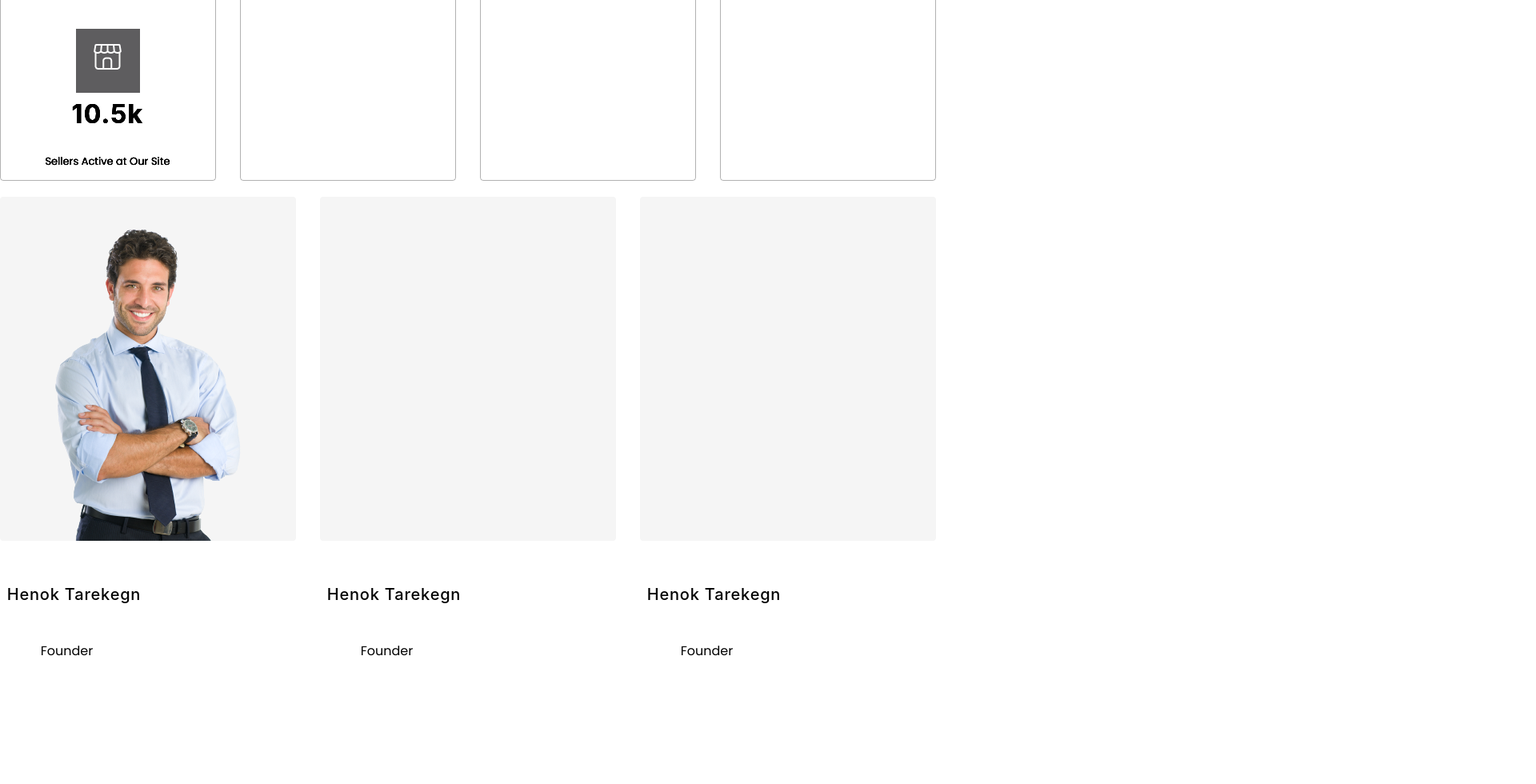
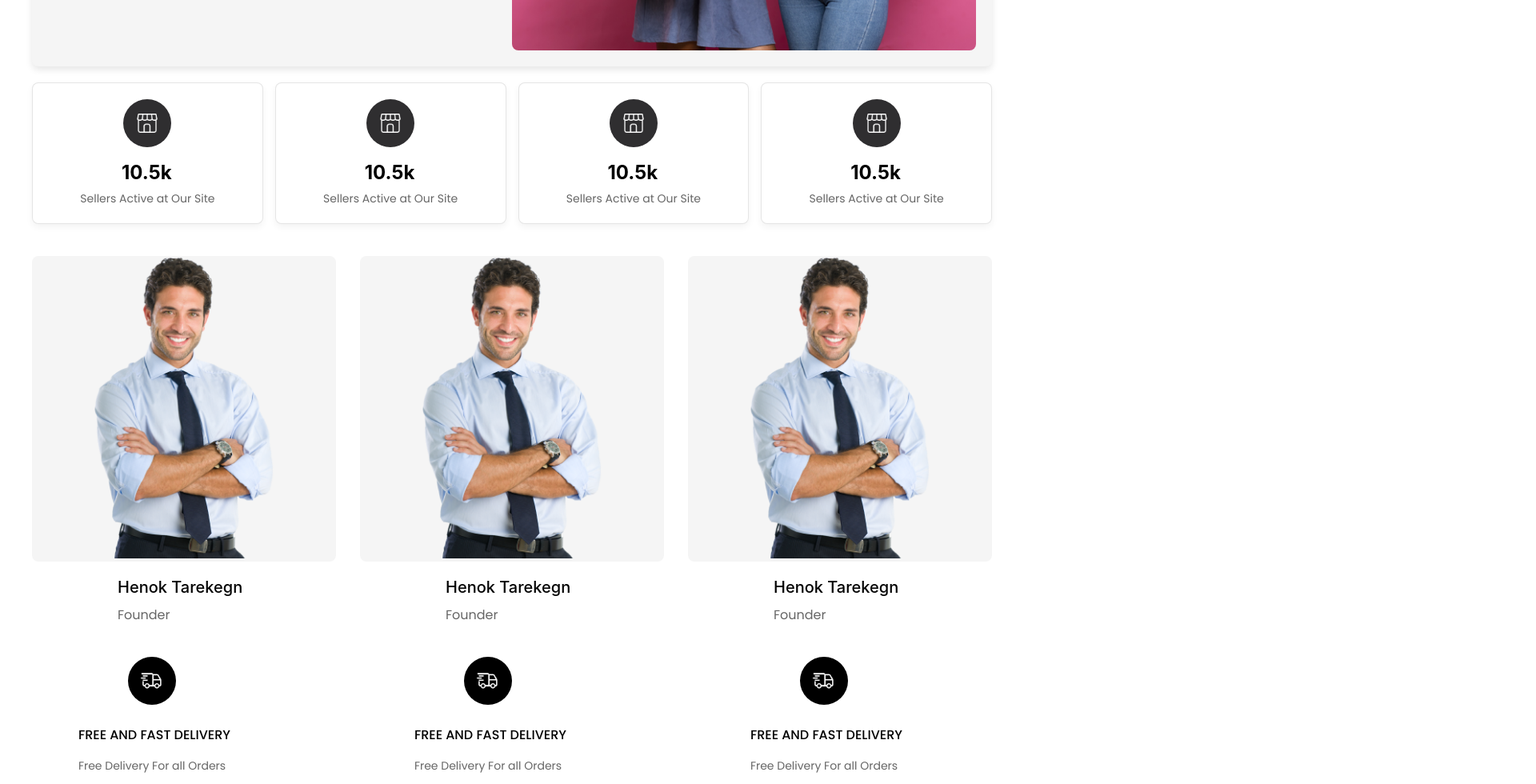
Before and after one commit to CybersoftInt/E-gebeya2, a React (Create React App) app: page /about in a window 1280 px wide. Shown: the part 580-1560 px from the top of the page at 80% size, 1920 px wide, since content can reach past the window. Built offline with nearby package versions, Linux system fonts and the light colour scheme.

Commit message:
Updated About.css and About.jsx

```diff
--- a/src/Pages/About/About.css
+++ b/src/Pages/About/About.css
@@ -1,422 +1,211 @@
+.about-container {
+    max-width: 1200px;
+    margin: 0 auto;
+    padding: 20px;
+}
+
 .story {
     display: flex;
     flex-direction: row;
     padding: 20px;
-    margin: 20px;
+    margin: 20px 0;
+    background-color: #f5f5f5;
+    border-radius: 8px;
+    box-shadow: 0 4px 8px rgba(0, 0, 0, 0.1);
 }
 
 .text {
     display: flex;
     flex-direction: column;
-    margin: 20px 25px;
+    margin: 20px;
+    flex: 1;
 }
 
 h1 {
-    /* Our Story */
-
-    width: 277px;
-    height: 64px;
-
-    /* Heading/54PX SemiBold */
-    font-family: 'Inter';
-    font-style: normal;
+    font-family: 'Inter', sans-serif;
     font-weight: 600;
     font-size: 54px;
     line-height: 64px;
-    /* identical to box height, or 119% */
     text-align: justify;
-    letter-spacing: 0.06em;
-
     color: #000000;
-
-
-    /* Inside auto layout */
-    flex: none;
-    order: 0;
-    flex-grow: 0;
     margin-bottom: 10px;
-
 }
 
 .text p {
-    /* Frame 868 */
-
-    /* Auto layout */
-    display: flex;
-    flex-direction: column;
-    align-items: flex-start;
+    font-family: 'Poppins', sans-serif;
+    font-size: 16px;
+    line-height: 1.5;
     text-align: justify;
-    /* white-space: nowrap; */
-    padding: 0px;
-    gap: 24px;
-    left: 0;
-    width: 525px;
-    height: 232px;
-
-
-    /* Inside auto layout */
-    flex: none;
-    order: 1;
-    flex-grow: 0;
-
+    color: #333;
+    margin: 0;
 }
 
 .story img {
-    /* Side Image */
-    max-width: 600px;
-    position: relative;
-    width: 505px;
-    height: 404px;
-    right: 0;
-    top: 10px;
-    background: #EB7EA8;
-    border-radius: 4px 0px 0px 4px;
-
+    max-width: 50%;
+    border-radius: 8px;
 }
 
 .counter {
-    /* Frame 891 */
-
-    /* Auto layout */
     display: flex;
     flex-direction: row;
-    align-items: flex-start;
-    padding: 0px;
-    gap: 30px;
-
-    position: relative;
-    width: 1170px;
-    height: 230px;
-
-
+    justify-content: space-between;
+    /* Distribute space evenly */
+    gap: 15px;
+    /* Adjust gap for better spacing */
+    margin: 20px 0;
 }
 
 .stat {
-    /* Frame 870 */
-
-    box-sizing: border-box;
-
-    width: 270px;
-    height: 230px;
-
-    border: 1px solid rgba(0, 0, 0, 0.3);
-    border-radius: 4px;
-
-    /* Inside auto layout */
-    flex: none;
-    order: 0;
-    flex-grow: 0;
-
+    flex: 1;
+    min-width: 200px;
+    /* Reduced width */
+    padding: 20px;
+    border: 1px solid rgba(0, 0, 0, 0.1);
+    border-radius: 8px;
+    text-align: center;
+    background-color: #fff;
+    box-shadow: 0 4px 8px rgba(0, 0, 0, 0.05);
 }
 
-/* .stat:hover {
-    /* Frame 871 */
-
-/* width: 270px;
-    height: 230px; */
-
-/* Secondary 2 */
-/* background: #DB4444;
-    /* Categogy/20 */
-/*box-shadow: 0px 2px 10px 2px rgba(0, 0, 0, 0.2);
-    border-radius: 4px; */
-
-/* Inside auto layout */
-/* flex: none;
-    order: 1;
-    flex-grow: 0; */
-
-/* } */
 .icon-stat {
-    /* Frame 701 */
-
-    /* Auto layout */
     display: flex;
     flex-direction: column;
     align-items: center;
-    padding: 0px;
-    gap: 24px;
-    position: absolute;
-    width: 169px;
-    height: 170px;
-    left: 50px;
-    top: 30px;
-
-
 }
 
 .icon {
-
-
-    /* Ellipse 6 */
-
-    position: absolute;
-    left: 0%;
-    right: 0%;
-    top: 0%;
-    bottom: 0%;
-    margin: 10px 45px;
-    width: 80px;
-    height: 80px;
-    /* Primary 1 */
-    background: #2F2E30;
-    opacity: 0.3;
-
-
-
+    width: 60px;
+    /* Reduced size */
+    height: 60px;
+    /* Reduced size */
+    background-color: #2f2e30;
+    border-radius: 50%;
+    display: flex;
+    align-items: center;
+    justify-content: center;
+    margin-bottom: 20px;
 }
 
 .icon img {
-    /* icon:shop */
-
-    /* position: absolute;
-    left: 25%;
-    right: 25%;
-    top: 25%;
-    bottom: 25%; */
-    /* Group */
-
-    position: absolute;
-    left: 9.15%;
-    margin: auto;
-    right: 9.2%;
-    top: 0px;
-    bottom: 12.5%;
-
-
-
-
+    width: 50%;
+    height: 50%;
 }
 
-.desc {
-    /* Frame 695 */
+.desc h3 {
+    font-family: 'Inter', sans-serif;
+    font-weight: 700;
+    font-size: 24px;
+    /* Reduced size */
+    color: #000;
+    margin: 0 0 10px;
+}
 
-    /* Auto layout */
+.desc p {
+    font-family: 'Poppins', sans-serif;
+    font-size: 14px;
+    /* Reduced size */
+    color: #666;
+    margin: 0;
+}
+
+.persona {
+    display: flex;
+    flex-wrap: wrap;
+    gap: 30px;
+    margin: 20px 0;
+}
+
+.indiv {
+    flex: 1;
+    min-width: 360px;
+    text-align: center;
+}
+
+.indiv-img {
+    background-color: #f5f5f5;
+    border-radius: 8px;
+    overflow: hidden;
+    margin-top: 20px;
+    margin-bottom: 20px;
+    /* max-width: 300px; */
+    max-height: 400px;
+}
+
+.indiv-img img {
+    width: 60%;
+    height: auto;
+    object-fit: cover;
+}
+
+.indiv-desc {
     display: flex;
     flex-direction: column;
     align-items: center;
-    padding: 0px;
-    gap: 12px;
-    margin: auto;
-    width: 169px;
-    height: 66px;
-
-
-    /* Inside auto layout */
-    flex: none;
-    order: 1;
-    flex-grow: 0;
-
-}
-
-.desc h3 {
-    /* FREE AND FAST DELIVERY */
-
-    width: 92px;
-    height: 30px;
-    margin-top: 50px;
-    margin-bottom: 10px;
-
-    /* Heading/32PX Bold */
-    font-family: 'Inter';
-    font-style: normal;
-    font-weight: 700;
-    font-size: 32px;
-    line-height: 30px;
-    /* identical to box height, or 94% */
-    letter-spacing: 0.04em;
-
-    color: #000000;
-
-
-    /* Inside auto layout */
-    flex: none;
-    order: 0;
-    flex-grow: 0;
-
-}
-
-.desc p {
-    /* Free delivery for all orders over $140 */
-
-    width: 169px;
-    height: 24px;
-
-    /* Title/16PX Regular */
-    font-family: 'Poppins';
-    font-style: normal;
-    font-weight: 400;
-    font-size: small;
-    white-space: nowrap;
-    line-height: 24px;
-    /* identical to box height, or 150% */
-    text-align: center;
-    margin: 10px;
-    color: #000000;
-
-
-    /* Inside auto layout */
-    flex: none;
-    order: 1;
-    flex-grow: 0;
-
-}
-
-.persona {
-    /* Frame 890 */
-
-    /* Auto layout */
-    display: flex;
-    flex-direction: row;
-    align-items: flex-start;
-    padding: 0px;
-    gap: 30px;
-    margin-top: 20px;
-    position: relative;
-    width: 1170px;
-    height: 564px;
-
-
-}
-
-.indiv {
-    /* Frame 888 */
-
-    /* Auto layout */
-    display: flex;
-    flex-direction: column;
-    align-items: flex-start;
-    padding: 0px;
-    gap: 32px;
-
-    width: 370px;
-    height: 564px;
-
-
-    /* Inside auto layout */
-    flex: none;
-    order: 0;
-    flex-grow: 0;
-
-}
-
-.indiv-img {
-    /* Frame 874 */
-
-    width: 370px;
-    height: 430px;
-
-    /* Secondary */
-    background: #F5F5F5;
-    border-radius: 4px;
-
-    /* Inside auto layout */
-    flex: none;
-    order: 0;
-    flex-grow: 0;
-
-}
-
-.indiv-img img {
-    /* image 46 */
-
-    position: absolute;
-    width: 236px;
-    height: 391px;
-    left: 67px;
-    top: 39px;
-
-    /* background: url(image.png); */
-
-}
-
-.indiv-desc {
-    /* Frame 884 */
-
-    /* Auto layout */
-    display: flex;
-    flex-direction: column;
-    align-items: flex-start;
-    padding: 0px;
-    gap: 16px;
-
-    width: 185px;
-    height: 102px;
-
-
-    /* Inside auto layout */
-    flex: none;
-    order: 1;
-    flex-grow: 0;
-
-}
-
-.name {
-    /* Frame 878 */
-
-    /* Auto layout */
-    display: flex;
-    flex-direction: column;
-    align-items: flex-start;
-    padding: 0px;
-    gap: 8px;
-
-    width: 185px;
-    height: 62px;
-
-
-    /* Inside auto layout */
-    flex: none;
-    order: 0;
-    flex-grow: 0;
-
 }
 
 .name h3 {
-    /* Tom Cruise */
-
-    width: 185px;
-    height: 30px;
-
-    /* Heading/32PX Medium */
-    font-family: 'Inter';
-    font-style: normal;
+    text-align: left;
+    font-family: 'Inter', sans-serif;
     font-weight: 500;
     font-size: 20px;
-    line-height: 30px;
-    /* identical to box height, or 94% */
-    letter-spacing: 0.04em;
-
-    color: #000000;
-
-
-    /* Inside auto layout */
-    flex: none;
-    order: 0;
-    flex-grow: 0;
-
+    color: #000;
+    margin: 0 0 10px;
 }
 
 .name p {
-    /* Founder & Chairman */
+    font-family: 'Poppins', sans-serif;
+    text-align: left;
+    font-size: 16px;
+    color: #666;
+    margin: 0;
+}
 
-    width: 167px;
-    height: 24px;
+.benefits {
+    display: flex;
+    justify-content: space-around;
+    margin-top: 40px;
+    margin-left: -60px;
+}
 
-    /* Title/16PX Regular */
-    font-family: 'Poppins';
-    font-style: normal;
-    font-weight: 400;
+.benefit {
+    display: flex;
+    flex-direction: column;
+    align-items: center;
+    text-align: center;
+    max-width: 200px;
+}
+
+.benefit-icon {
+    width: 60px;
+    height: 60px;
+    background-color: #000;
+    border-radius: 50%;
+    display: flex;
+    align-items: center;
+    justify-content: center;
+    margin-bottom: 10px;
+}
+
+.benefit-icon img {
+    width: 50%;
+    height: 50%;
+}
+
+.benefit-desc h4 {
+    font-family: 'Inter', sans-serif;
+    font-weight: 700;
     font-size: 16px;
-    line-height: 24px;
-    /* identical to box height, or 150% */
+    color: #000;
+    margin: 0 0 5px;
+}
 
-    color: #000000;
+.benefit-desc p {
+    font-family: 'Poppins', sans-serif;
+    font-size: 14px;
+    color: #666;
+    margin: 0;
+}
 
-
-    /* Inside auto layout */
-    flex: none;
-    order: 1;
-    flex-grow: 0;
-
+.ben {
+    white-space: nowrap;
 }
--- a/src/Pages/About/About.jsx
+++ b/src/Pages/About/About.jsx
@@ -1,122 +1,67 @@
 import React from 'react'
-import "./About.css"
-import SideImage from "../../Components/Assets/About_Side Image.png"
-import IconShop from "../../Components/Assets/icon_shop.png"
-import IndivImage from "../../Components/Assets/image 46.png"
+import './About.css'
+import SideImage from '../../Components/Assets/About_Side Image.png'
+import IconShop from '../../Components/Assets/icon_shop.png'
+import IndivImage from '../../Components/Assets/image 46.png'
+import DeliveryIcon from "../../Components/Assets/icon-delivery.png"
+
 function About() {
     return (
-        <div>
+        <div className="about-container">
             <div className="story">
                 <div className="text">
                     <h1>Our Story</h1>
                     <p>Lorem ipsum dolor sit amet consectetur adipisicing elit. Alias molestiae earum, in magnam, et magni saepe vero quaerat accusantium optio ipsum maiores repellendus dolorem amet illo consectetur ipsam voluptatum corrupti.</p>
                 </div>
-                <img src={SideImage} alt="" />
+                <img src={SideImage} alt="Our Story Side Image" />
             </div>
             <div className="counter">
-                <div className="stat">
+                {[...Array(4)].map((_, index) => (
+                    <div className="stat" key={index}>
                         <div className="icon-stat">
                             <div className="icon">
-                            <img src={IconShop} alt="" />
+                                <img src={IconShop} alt="Shop Icon" />
                             </div>
                             <div className="desc">
                                 <h3>10.5k</h3>
                                 <p>Sellers Active at Our Site</p>
                             </div>
                         </div>
-
-
-
-
                     </div>
-                <div className="stat">
-                    <div className="icon-stat">
-                        <div className="icon">
-                            <img src={IconShop} alt="" />
-                        </div>
-                        <div className="desc">
-                            <h3>10.5k</h3>
-                            <p>Sellers Active at Our Site</p>
-                        </div>
-                    </div>
-
-
-
-
-                </div>
-                <div className="stat">
-                    <div className="icon-stat">
-                        <div className="icon">
-                            <img src={IconShop} alt="" />
-                        </div>
-                        <div className="desc">
-                            <h3>10.5k</h3>
-                            <p>Sellers Active at Our Site</p>
-                        </div>
-                    </div>
-
-
-
-
-                </div>
-                <div className="stat">
-                    <div className="icon-stat">
-                        <div className="icon">
-                            <img src={IconShop} alt="" />
-                        </div>
-                        <div className="desc">
-                            <h3>10.5k</h3>
-                            <p>Sellers Active at Our Site</p>
-                        </div>
-                    </div>
-
-
-
-
-                </div>
-
-
+                ))}
             </div>
             <div className="persona">
-                <div className="indiv">
+                {[...Array(3)].map((_, index) => (
+                    <div className="indiv" key={index}>
                         <div className="indiv-img">
-                        <img src={IndivImage} alt="" />
+                            <img src={IndivImage} alt="Individual" />
                         </div>
                         <div className="indiv-desc">
                             <div className="name">
                                 <h3>Henok Tarekegn</h3>
                                 <p>Founder</p>
                             </div>
-
                         </div>
                     </div>
-                <div className="indiv">
-                    <div className="indiv-img">
-                        <img src={IndivImage} alt="" />
+                ))}
             </div>
-                    <div className="indiv-desc">
-                        <div className="name">
-                            <h3>Henok Tarekegn</h3>
-                            <p>Founder</p>
+            <div className="benefits">
+                {[...Array(3)].map((_, index) => (
+                    <div className="benefit" key={index}>
+                        <div className="benefit-icon">
+                            <img src={DeliveryIcon} alt="Individual" />
                         </div>
-
-                    </div>
-                </div>
-                <div className="indiv">
-                    <div className="indiv-img">
-                        <img src={IndivImage} alt="" />
-                    </div>
-                    <div className="indiv-desc">
-                        <div className="name">
-                            <h3>Henok Tarekegn</h3>
-                            <p>Founder</p>
-                        </div>
-
+                        <div className="benefit-desc">
+                            <div className="ben">
+                                <h3>FREE AND FAST DELIVERY</h3>
+                                <p>Free Delivery For all Orders</p>
                             </div>
                         </div>
                     </div>
+                ))}
             </div>
-    )
+        </div>
+    );
 }
 
-export default About
+export default About;
```
Also changed, not shown: src/App.js (+12 -12 lines), src/Components/Assets/icon-delivery.png (added). Lines whose indentation alone changed are shown as unchanged.
